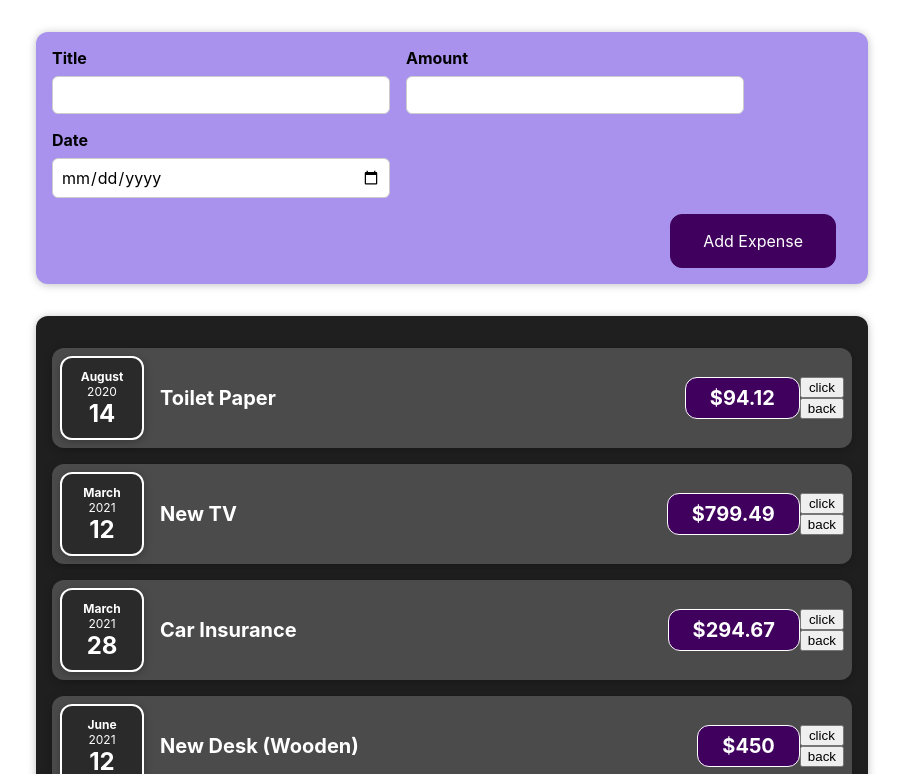
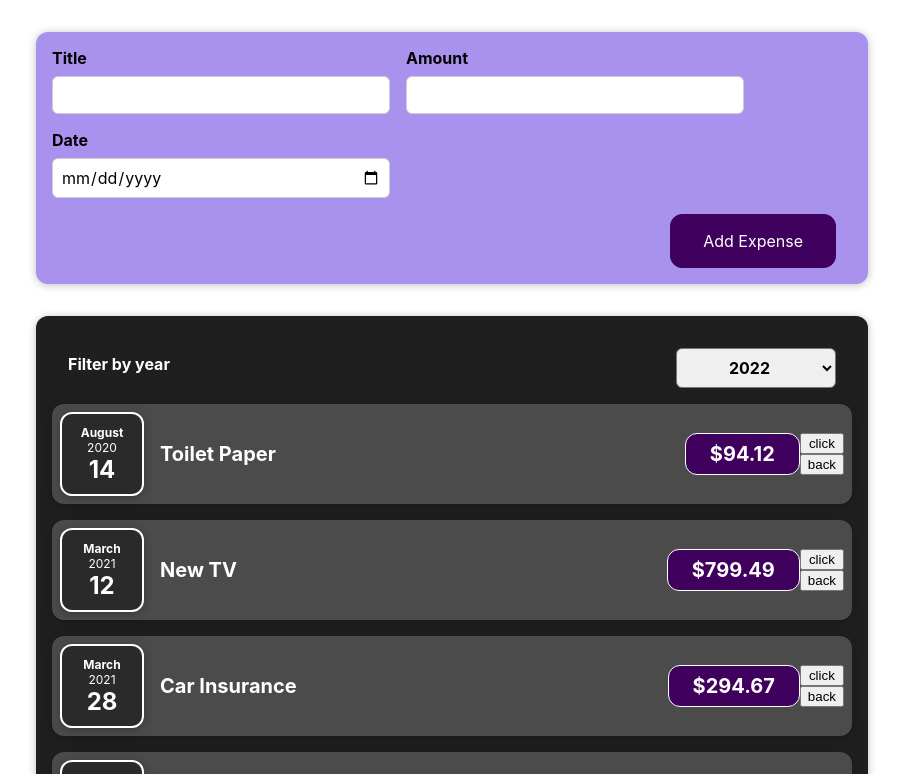
Before and after one commit to enesGune/REACT-COURSE, a React (Create React App) app in the folder react-complate-guide/: page / in a window 1280 px wide. Shown: the top 774 px of the page, without its empty margins (188-1091 px from the left). Built offline with nearby package versions, Linux system fonts and the light colour scheme.

Commit message:
filter drowdown

```diff
--- /dev/null
+++ b/react-complate-guide/src/assets/style/componenst/ExpensesFilter.css
@@ -0,0 +1,24 @@
+.expenses-filter {
+    color: white;
+    padding: 0 1rem;
+}
+
+.expenses-filter__control {
+    display: flex;
+    width: 100%;
+    align-items: center;
+    justify-content: space-between;
+    margin: 1rem 0;
+}
+
+.expenses-filter label {
+    font-weight: bold;
+    margin-bottom: 0.5rem;
+}
+
+.expenses-filter select {
+    font: inherit;
+    padding: 0.5rem 3rem;
+    font-weight: bold;
+    border-radius: 6px;
+}
--- /dev/null
+++ b/react-complate-guide/src/components/Expenses/ExpenseFilter.js
@@ -0,0 +1,26 @@
+import React from 'react';
+
+import '../../assets/style/componenst/ExpensesFilter.css';
+
+const ExpensesFilter = () => {
+    const dropdownChanceHandler = (event) =>{
+        console.log(event.target.value)
+
+    }
+
+  return (
+    <div className='expenses-filter'>
+      <div className='expenses-filter__control'>
+        <label>Filter by year</label>
+        <select onChange={dropdownChanceHandler} >
+          <option value='2022'>2022</option>
+          <option value='2021'>2021</option>
+          <option value='2020'>2020</option>
+          <option value='2019'>2019</option>
+        </select>
+      </div>
+    </div>
+  );
+};
+
+export default ExpensesFilter;
--- a/react-complate-guide/src/components/Expenses/Expenses.js
+++ b/react-complate-guide/src/components/Expenses/Expenses.js
@@ -1,3 +1,4 @@
+import ExpensesFilter from "./ExpenseFilter";
 import ExpenseItem from "./Expenseltem";
 
 
@@ -6,13 +7,18 @@
 
 
     return(
+        <div>
+
+
             <div className="expenses" >
+                <ExpensesFilter/>
                 <ExpenseItem title={props.items[0].title} amount={props.items[0].amount} date={props.items[0].date} />
                 <ExpenseItem title={props.items[1].title} amount={props.items[1].amount} date={props.items[1].date} />
                 <ExpenseItem title={props.items[2].title} amount={props.items[2].amount} date={props.items[2].date} />
                 <ExpenseItem title={props.items[3].title} amount={props.items[3].amount} date={props.items[3].date} />
                 <ExpenseItem title={props.items[4].title} amount={props.items[4].amount} date={props.items[4].date} />
             </div>
+        </div>
     )
 }
 export default Expenses;
```
Lines whose indentation alone changed are shown as unchanged.
